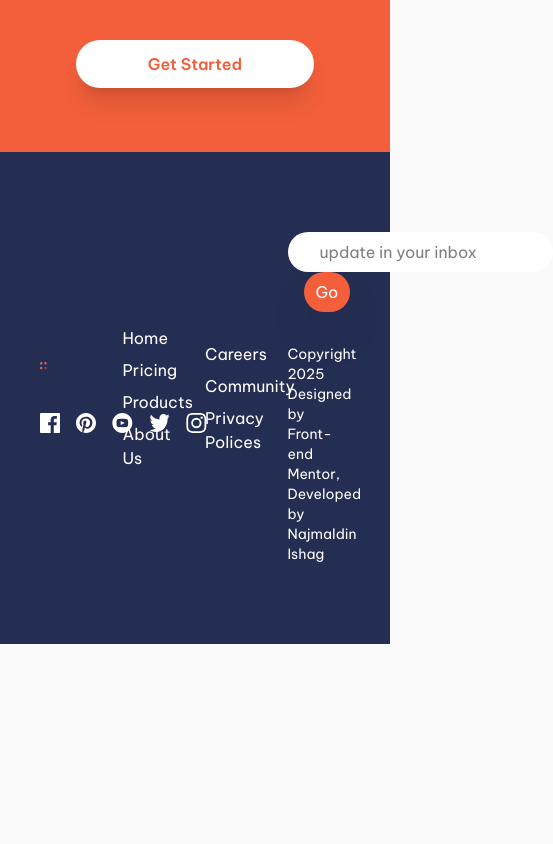
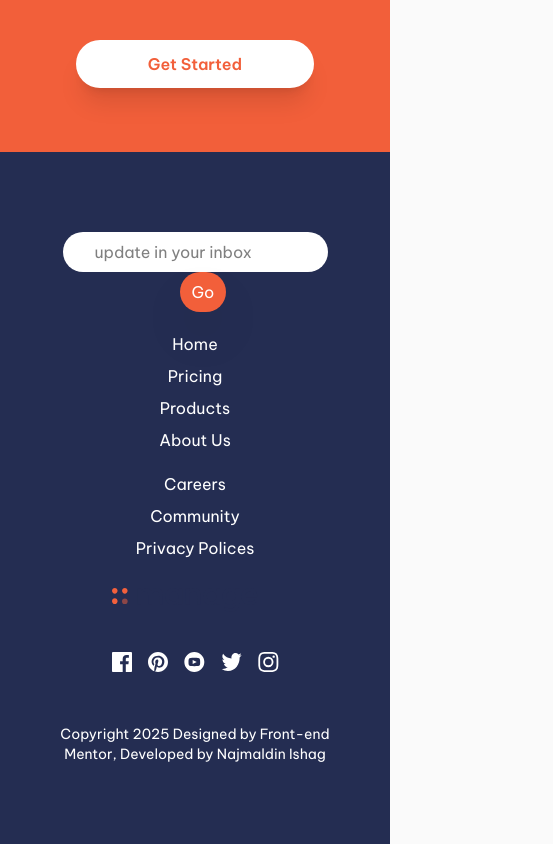
Before and after one commit to Najmaldin-ishag/manage-landing-page, a React (Vite) app: page / in a window 390 px wide. Shown: the part 3333-4177 px from the top of the page, 553 px wide, since content can reach past the window. Before the commit the page ends 3977 px from the top, so only its background shows below. Built offline with nearby package versions, Linux system fonts and the light colour scheme.

Commit message:
new updates to  the footer

```diff
--- a/src/Sections/Footer.jsx
+++ b/src/Sections/Footer.jsx
@@ -2,11 +2,12 @@ import { FooterIcons, footerLinks1, footerLinks2 } from "../Constant";
 // const img = "/public/images/logo.svg";
 
 const date = new Date().getFullYear();
+
 const Footer = () => {
   return (
-    <footer className="py-[5rem] px-[2.5rem] bg-primary-dark-blue">
-      <div className="grid grid-cols-4 gap-5 items-center justify-center">
-        <div>
+    <footer className="py-[5rem] px-[2.5rem] bg-primary-dark-blue max-sm:overflow-hidden">
+      <div className="grid grid-cols-4 gap-5 items-center justify-center max-sm:grid-cols-1 max-sm:text-center ">
+        <div className="max-sm:row-start-4 max-sm:row-end-5 max-sm:mx-auto">
           <a href="/">
             <img src="/images/logo.svg" alt="Logo" className="mb-[2rem]" />
           </a>
@@ -17,11 +18,14 @@ const Footer = () => {
           </div>
         </div>
 
-        <div className="grid gap-2 text-white">
+        <div className="gap-2 grid text-white">
           {footerLinks1.map((link) => (
             <ul key={link.id}>
-              <li>
-                <a className="cursor-pointer" href="#">
+              <li className="">
+                <a
+                  className="cursor-pointer hover:text-primary-bright-red"
+                  href="#"
+                >
                   {link.name}
                 </a>
               </li>
@@ -29,11 +33,14 @@ const Footer = () => {
           ))}
         </div>
 
-        <div className="grid gap-2 text-white">
+        <div className=" text-white">
           {footerLinks2.map((link) => (
             <ul key={link.id}>
-              <li>
-                <a className="cursor-pointer" href="#">
+              <li className="mb-2">
+                <a
+                  className="cursor-pointer hover:text-primary-bright-red"
+                  href="#"
+                >
                   {link.name}
                 </a>
               </li>
@@ -41,12 +48,13 @@ const Footer = () => {
           ))}
         </div>
 
-        <div>
+        <div className="max-sm:row-span-full ">
           <form>
             <input
               className="bg-white py-2 px-8 rounded-full outline-0"
               type="text"
               placeholder="update in your inbox"
+              required
             />
             <button
               type="submit"
@@ -56,11 +64,15 @@ const Footer = () => {
             </button>
           </form>
 
-          <p className="text-white text-sm mt-8">
+          <p className="text-white text-sm mt-8 max-sm:hidden">
             Copyright {date} Designed by Front-end Mentor, Developed by
             Najmaldin Ishag
           </p>
         </div>
+        <p className="text-white text-sm mt-8 lg:hidden md:hidden">
+          Copyright {date} Designed by Front-end Mentor, Developed by Najmaldin
+          Ishag
+        </p>
       </div>
     </footer>
   );
```
